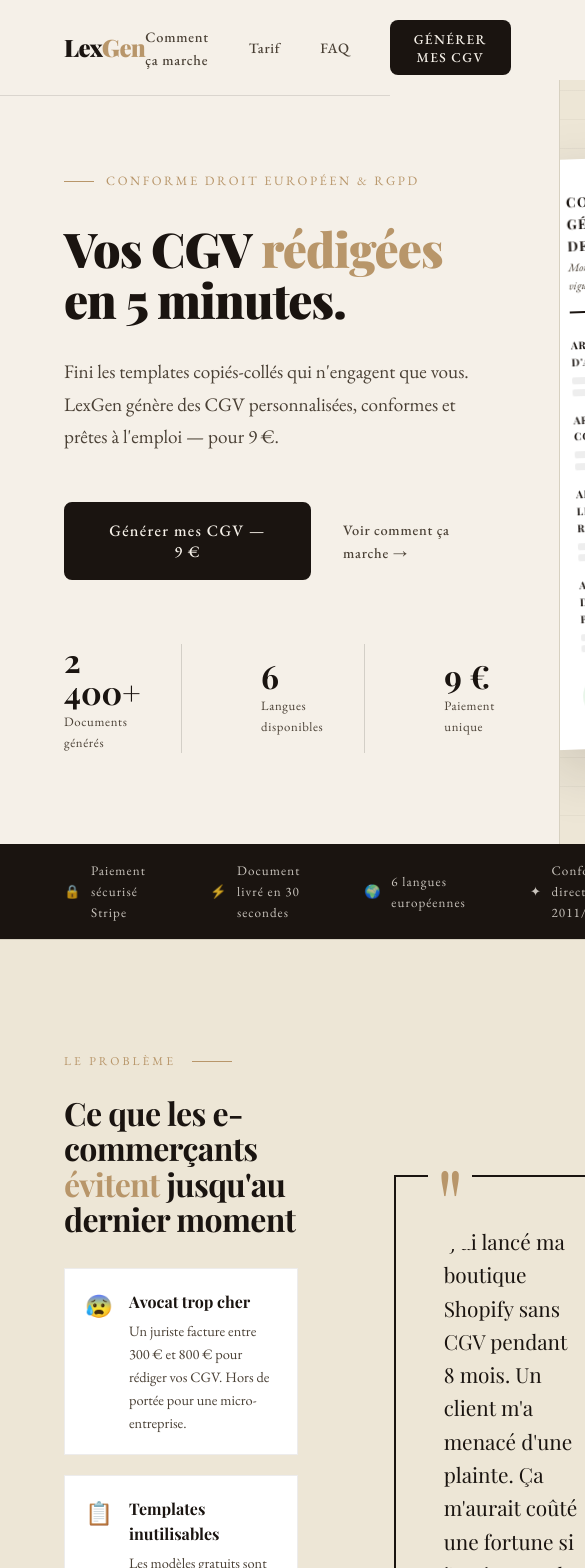
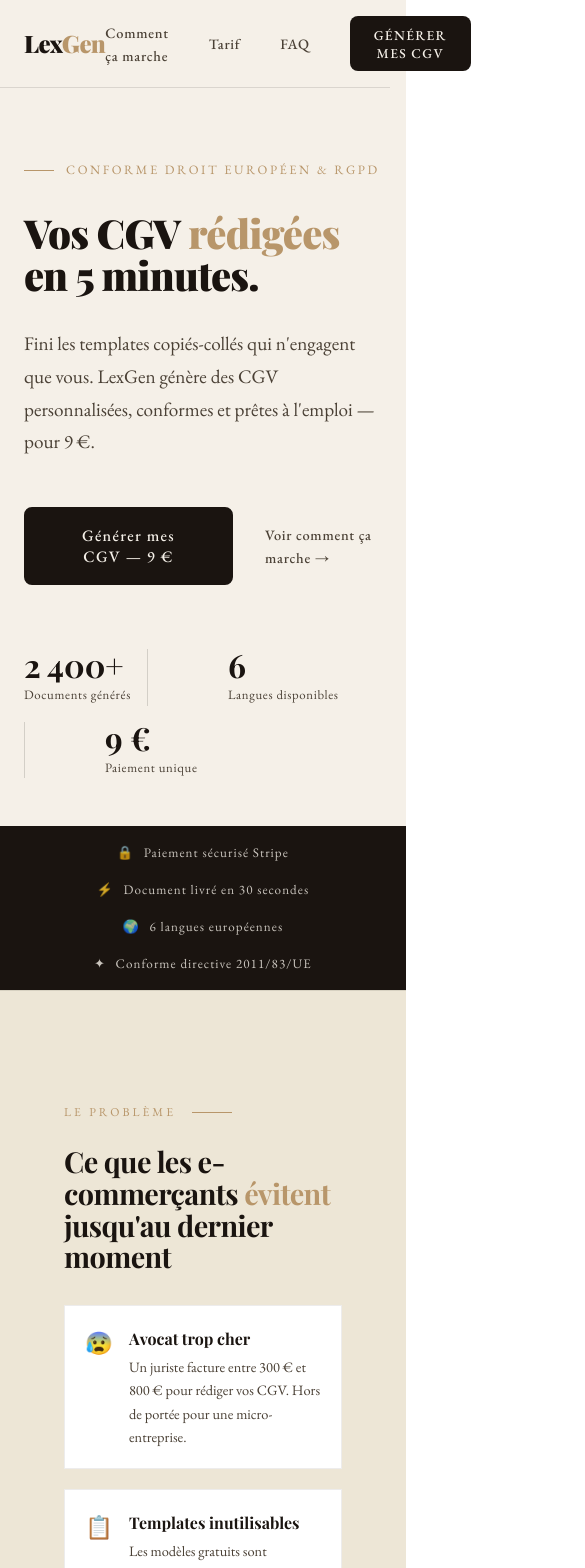
Before and after one commit to vertig787-cell/lexgen, a React (Vite) app: page / in a window 390 px wide. Shown: the top 1568 px of the page, 585 px wide, since content can reach past the window. Built offline with nearby package versions, Linux system fonts and the light colour scheme; a web font is replaced by a local one.

Commit message:
responsive mobile

```diff
--- a/src/App.jsx
+++ b/src/App.jsx
@@ -131,6 +131,31 @@ const css = `
   .step-num{transition:background 0.3s;}
   .step:hover .step-num{background:#b8966a!important;}
   select option{background:#1a1410;color:#f5f0e8;}
+  /* ── RESPONSIVE MOBILE ── */
+  @media(max-width:768px){
+    nav{padding:1rem 1.5rem!important;}
+    .nav-links{display:none!important;}
+    .hero-section{grid-template-columns:1fr!important;min-height:auto!important;}
+    .hero-right{display:none!important;}
+    .hero-left{padding:5rem 1.5rem 3rem!important;}
+    .hero-proof{gap:1rem!important;flex-wrap:wrap!important;}
+    .trust-bar-inner{gap:1rem!important;padding:1rem 1.5rem!important;flex-wrap:wrap!important;}
+    .problem-inner{grid-template-columns:1fr!important;gap:2rem!important;}
+    .problem-quote{display:none!important;}
+    .steps-grid{grid-template-columns:1fr!important;}
+    .steps-line{display:none!important;}
+    .step{padding:0 0 2rem 0!important;text-align:left!important;display:flex!important;gap:1rem!important;align-items:flex-start!important;}
+    .step-num{margin:0!important;flex-shrink:0!important;width:3rem!important;height:3rem!important;font-size:1rem!important;}
+    .step-content{flex:1;}
+    .testi-grid{grid-template-columns:1fr!important;}
+    .pricing-inner{grid-template-columns:1fr!important;gap:2rem!important;}
+    .section-inner{padding:4rem 1.5rem!important;}
+    footer{flex-direction:column!important;gap:1rem!important;text-align:center!important;padding:2rem 1.5rem!important;}
+    .footer-links{justify-content:center!important;}
+    h1{font-size:2.5rem!important;}
+    h2{font-size:1.8rem!important;}
+  }
+
 `;
 
 // ─────────────────────────────────────────────
@@ -172,7 +197,7 @@ function Landing({ onStart }) {
           <a href="#comment" style={{color:C.inkLight,textDecoration:"none",fontSize:"0.9rem",letterSpacing:"0.05em"}}>Comment ça marche</a>
           <a href="#tarif" style={{color:C.inkLight,textDecoration:"none",fontSize:"0.9rem",letterSpacing:"0.05em"}}>Tarif</a>
           <a href="#faq" style={{color:C.inkLight,textDecoration:"none",fontSize:"0.9rem",letterSpacing:"0.05em"}}>FAQ</a>
-          <button onClick={onStart} style={{background:C.ink,color:C.cream,padding:"0.6rem 1.5rem",border:"none",cursor:"pointer",fontFamily:"inherit",fontSize:"0.85rem",letterSpacing:"0.1em",textTransform:"uppercase",transition:"background 0.2s"}}
+          <button onClick={onStart} className="nav-cta" style={{background:C.ink,color:C.cream,padding:"0.6rem 1.5rem",border:"none",cursor:"pointer",fontFamily:"inherit",fontSize:"0.85rem",letterSpacing:"0.1em",textTransform:"uppercase",transition:"background 0.2s"}}
             onMouseOver={e=>e.target.style.background=C.gold} onMouseOut={e=>e.target.style.background=C.ink}>
             Générer mes CGV
           </button>
@@ -180,8 +205,8 @@ function Landing({ onStart }) {
       </nav>
 
       {/* HERO */}
-      <section style={{minHeight:"100vh",display:"grid",gridTemplateColumns:"1fr 1fr",paddingTop:80,position:"relative",overflow:"hidden"}}>
-        <div style={{display:"flex",flexDirection:"column",justifyContent:"center",padding:"5rem 4rem",zIndex:2}}>
+      <section className="hero-section" style={{minHeight:"100vh",display:"grid",gridTemplateColumns:"1fr 1fr",paddingTop:80,position:"relative",overflow:"hidden"}}>
+        <div className="hero-left" style={{display:"flex",flexDirection:"column",justifyContent:"center",padding:"5rem 4rem",zIndex:2}}>
           <div className="hero-anim-1" style={{display:"inline-flex",alignItems:"center",gap:"0.75rem",fontSize:"0.8rem",letterSpacing:"0.2em",textTransform:"uppercase",color:C.gold,marginBottom:"2rem"}}>
             <span style={{width:30,height:1,background:C.gold,display:"block"}}></span>
             Conforme droit européen & RGPD
@@ -196,7 +221,7 @@ function Landing({ onStart }) {
             <button onClick={onStart} className="btn-primary">Générer mes CGV — 9 €</button>
             <a href="#comment" style={{color:C.inkLight,textDecoration:"none",fontSize:"0.9rem",letterSpacing:"0.05em"}}>Voir comment ça marche →</a>
           </div>
-          <div className="hero-anim-5" style={{display:"flex",gap:"2.5rem",marginTop:"4rem"}}>
+          <div className="hero-anim-5" className="hero-proof" style={{display:"flex",gap:"2.5rem",marginTop:"4rem"}}>
             {[["2 400+","Documents générés"],["6","Langues disponibles"],["9 €","Paiement unique"]].map(([num,label],i)=>(
               <div key={i} style={{display:"flex",gap:"0 2.5rem",alignItems:"center"}}>
                 {i>0 && <div style={{width:1,background:"rgba(26,20,16,0.15)",alignSelf:"stretch",marginRight:"2.5rem"}}/>}
@@ -210,7 +235,7 @@ function Landing({ onStart }) {
         </div>
 
         {/* Doc preview */}
-        <div style={{background:C.creamDark,borderLeft:`1px solid rgba(26,20,16,0.1)`,display:"flex",alignItems:"center",justifyContent:"center",position:"relative",overflow:"hidden"}}>
+        <div className="hero-right" style={{background:C.creamDark,borderLeft:`1px solid rgba(26,20,16,0.1)`,display:"flex",alignItems:"center",justifyContent:"center",position:"relative",overflow:"hidden"}}>
           <div style={{position:"absolute",inset:0,backgroundImage:"repeating-linear-gradient(0deg,transparent,transparent 28px,rgba(26,20,16,0.04) 28px,rgba(26,20,16,0.04) 29px)"}}/>
           <div className="doc-float" style={{position:"relative",zIndex:2,width:320,background:"white",boxShadow:"0 20px 60px rgba(26,20,16,0.15)",padding:"2rem",transform:"rotate(-2deg)"}}>
             <div style={{position:"absolute",top:-15,right:-15,width:72,height:72,background:C.gold,borderRadius:"50%",display:"flex",alignItems:"center",justifyContent:"center",color:"white",fontFamily:"'Playfair Display',serif",fontSize:"0.6rem",fontWeight:700,letterSpacing:"0.05em",textAlign:"center",lineHeight:1.3,textTransform:"uppercase",transform:"rotate(15deg)",boxShadow:"0 4px 12px rgba(184,150,106,0.4)"}}>Conforme<br/>RGPD<br/>2024</div>
@@ -231,7 +256,7 @@ function Landing({ onStart }) {
       </section>
 
       {/* TRUST BAR */}
-      <div style={{background:C.ink,color:C.cream,padding:"1rem 4rem",display:"flex",justifyContent:"center",gap:"4rem"}}>
+      <div className="trust-bar-inner" style={{background:C.ink,color:C.cream,padding:"1rem 4rem",display:"flex",justifyContent:"center",gap:"4rem"}}>
         {[["🔒","Paiement sécurisé Stripe"],["⚡","Document livré en 30 secondes"],["🌍","6 langues européennes"],["✦","Conforme directive 2011/83/UE"]].map(([icon,text])=>(
           <div key={text} style={{display:"flex",alignItems:"center",gap:"0.6rem",fontSize:"0.82rem",letterSpacing:"0.08em",opacity:0.8}}>
             <span>{icon}</span><span>{text}</span>
@@ -241,7 +266,7 @@ function Landing({ onStart }) {
 
       {/* PROBLEM */}
       <section style={{background:C.creamDark,borderTop:`1px solid rgba(26,20,16,0.1)`,borderBottom:`1px solid rgba(26,20,16,0.1)`,padding:"7rem 4rem"}}>
-        <div style={{maxWidth:1100,margin:"0 auto",display:"grid",gridTemplateColumns:"1fr 1fr",gap:"6rem",alignItems:"center"}}>
+        <div className="problem-inner" style={{maxWidth:1100,margin:"0 auto",display:"grid",gridTemplateColumns:"1fr 1fr",gap:"6rem",alignItems:"center"}}>
           <div>
             <div className="reveal" style={{fontSize:"0.75rem",letterSpacing:"0.25em",textTransform:"uppercase",color:C.gold,display:"flex",alignItems:"center",gap:"1rem",marginBottom:"1.5rem"}}>Le problème<span style={{width:40,height:1,background:C.gold,display:"block"}}/></div>
             <h2 className="reveal d1" style={{fontFamily:"'Playfair Display',serif",fontSize:"clamp(2rem,3vw,3rem)",fontWeight:700,lineHeight:1.1,letterSpacing:"-0.02em",marginBottom:"2rem"}}>Ce que les e-commerçants <em style={{fontStyle:"italic",color:C.gold}}>évitent</em> jusqu'au dernier moment</h2>
@@ -261,7 +286,7 @@ function Landing({ onStart }) {
               ))}
             </div>
           </div>
-          <div className="reveal" style={{padding:"3rem",border:`2px solid ${C.ink}`,position:"relative"}}>
+          <div className="reveal" className="problem-quote" style={{padding:"3rem",border:`2px solid ${C.ink}`,position:"relative"}}>
             <span style={{position:"absolute",top:"-1.5rem",left:"2rem",fontFamily:"'Playfair Display',serif",fontSize:"6rem",color:C.gold,lineHeight:1,background:C.creamDark,padding:"0 0.5rem"}}>"</span>
             <p style={{fontFamily:"'Playfair Display',serif",fontSize:"1.3rem",fontStyle:"italic",lineHeight:1.6,marginBottom:"2rem",color:C.ink}}>"J'ai lancé ma boutique Shopify sans CGV pendant 8 mois. Un client m'a menacé d'une plainte. Ça m'aurait coûté une fortune si j'avais attendu encore."</p>
             <div style={{fontSize:"0.85rem",color:C.inkLight}}>
@@ -279,8 +304,8 @@ function Landing({ onStart }) {
             <div className="reveal" style={{fontSize:"0.75rem",letterSpacing:"0.25em",textTransform:"uppercase",color:C.gold,display:"flex",alignItems:"center",justifyContent:"center",gap:"1rem",marginBottom:"1.5rem"}}>Comment ça marche<span style={{width:40,height:1,background:C.gold,display:"block"}}/></div>
             <h2 className="reveal d1" style={{fontFamily:"'Playfair Display',serif",fontSize:"clamp(2rem,3vw,3.5rem)",fontWeight:700,lineHeight:1.1,letterSpacing:"-0.02em"}}>Trois étapes, <em style={{fontStyle:"italic",color:C.gold}}>c'est tout.</em></h2>
           </div>
-          <div style={{display:"grid",gridTemplateColumns:"repeat(3,1fr)",gap:0,position:"relative"}}>
-            <div style={{position:"absolute",top:"2.5rem",left:"calc(16.66% + 1rem)",right:"calc(16.66% + 1rem)",height:1,backgroundImage:`repeating-linear-gradient(90deg,${C.gold} 0,${C.gold} 6px,transparent 6px,transparent 14px)`}}/>
+          <div className="steps-grid" style={{display:"grid",gridTemplateColumns:"repeat(3,1fr)",gap:0,position:"relative"}}>
+            <div className="steps-line" style={{position:"absolute",top:"2.5rem",left:"calc(16.66% + 1rem)",right:"calc(16.66% + 1rem)",height:1,backgroundImage:`repeating-linear-gradient(90deg,${C.gold} 0,${C.gold} 6px,transparent 6px,transparent 14px)`}}/>
             {[["1","Remplissez le formulaire","15 questions sur votre activité, vos produits, votre politique de livraison et retours. Moins de 3 minutes."],
               ["2","Payez 9 €","Paiement sécurisé par carte via Stripe. Un paiement unique, aucun abonnement caché."],
               ["3","Téléchargez votre document","Vos CGV personnalisées générées instantanément. Copiez sur votre site ou téléchargez en PDF."]
@@ -302,7 +327,7 @@ function Landing({ onStart }) {
             <div className="reveal" style={{fontSize:"0.75rem",letterSpacing:"0.25em",textTransform:"uppercase",color:C.gold,display:"flex",alignItems:"center",justifyContent:"center",gap:"1rem",marginBottom:"1.5rem"}}>Témoignages<span style={{width:40,height:1,background:C.gold,display:"block"}}/></div>
             <h2 className="reveal d1" style={{fontFamily:"'Playfair Display',serif",fontSize:"clamp(2rem,3vw,3rem)",fontWeight:700,lineHeight:1.1,letterSpacing:"-0.02em"}}>Ce qu'en disent <em style={{fontStyle:"italic",color:C.gold}}>nos clients</em></h2>
           </div>
-          <div style={{display:"grid",gridTemplateColumns:"repeat(3,1fr)",gap:"2rem"}}>
+          <div className="testi-grid" style={{display:"grid",gridTemplateColumns:"repeat(3,1fr)",gap:"2rem"}}>
             {[
               ["★★★★★","Impeccable. J'ai rempli le formulaire en 4 minutes, les CGV étaient prêtes immédiatement. Bien mieux que ce que j'avais trouvé gratuitement.","Thomas B.","Fondateur, SaaS B2B · Paris"],
               ["★★★★★","Enfin un outil sérieux pour les indépendants. Les CGV sont rédigées en français juridique propre, ça inspire confiance à mes clients.","Sophie L.","Créatrice, boutique mode · Lyon"],
@@ -323,7 +348,7 @@ function Landing({ onStart }) {
 
       {/* PRICING */}
       <section id="tarif" style={{background:C.ink,color:C.cream,padding:"7rem 4rem"}}>
-        <div style={{maxWidth:900,margin:"0 auto",display:"grid",gridTemplateColumns:"1fr 1fr",gap:"4rem",alignItems:"center"}}>
+        <div className="pricing-inner" style={{maxWidth:900,margin:"0 auto",display:"grid",gridTemplateColumns:"1fr 1fr",gap:"4rem",alignItems:"center"}}>
           <div>
             <div className="reveal" style={{fontSize:"0.75rem",letterSpacing:"0.25em",textTransform:"uppercase",color:C.goldLight,display:"flex",alignItems:"center",gap:"1rem",marginBottom:"1.5rem"}}>Tarif<span style={{width:40,height:1,background:C.goldLight,display:"block"}}/></div>
             <h2 className="reveal d1" style={{fontFamily:"'Playfair Display',serif",fontSize:"clamp(2rem,3vw,3.5rem)",fontWeight:700,lineHeight:1.1,letterSpacing:"-0.02em",marginBottom:"1.5rem"}}>Simple,<br/><em style={{fontStyle:"italic",color:C.goldLight}}>transparent.</em></h2>
@@ -382,7 +407,7 @@ function Landing({ onStart }) {
       </section>
 
       {/* FOOTER */}
-      <footer style={{background:C.ink,color:"rgba(245,240,232,0.5)",padding:"3rem 4rem",display:"flex",justifyContent:"space-between",alignItems:"center",fontSize:"0.82rem",flexWrap:"wrap",gap:"1rem"}}>
+      <footer style={{background:C.ink,color:"rgba(245,240,232,0.5)",padding:"3rem 4rem",display:"flex",justifyContent:"space-between",alignItems:"center",fontSize:"0.82rem",flexWrap:"wrap",gap:"1rem"}} className="footer-inner">
         <span style={{fontFamily:"'Playfair Display',serif",fontSize:"1.2rem",fontWeight:900,color:C.cream}}>Lex<span style={{color:C.goldLight}}>Gen</span></span>
         <span>© 2026 LexGen. Tous droits réservés.</span>
         <div style={{display:"flex",gap:"2rem"}}>
```
